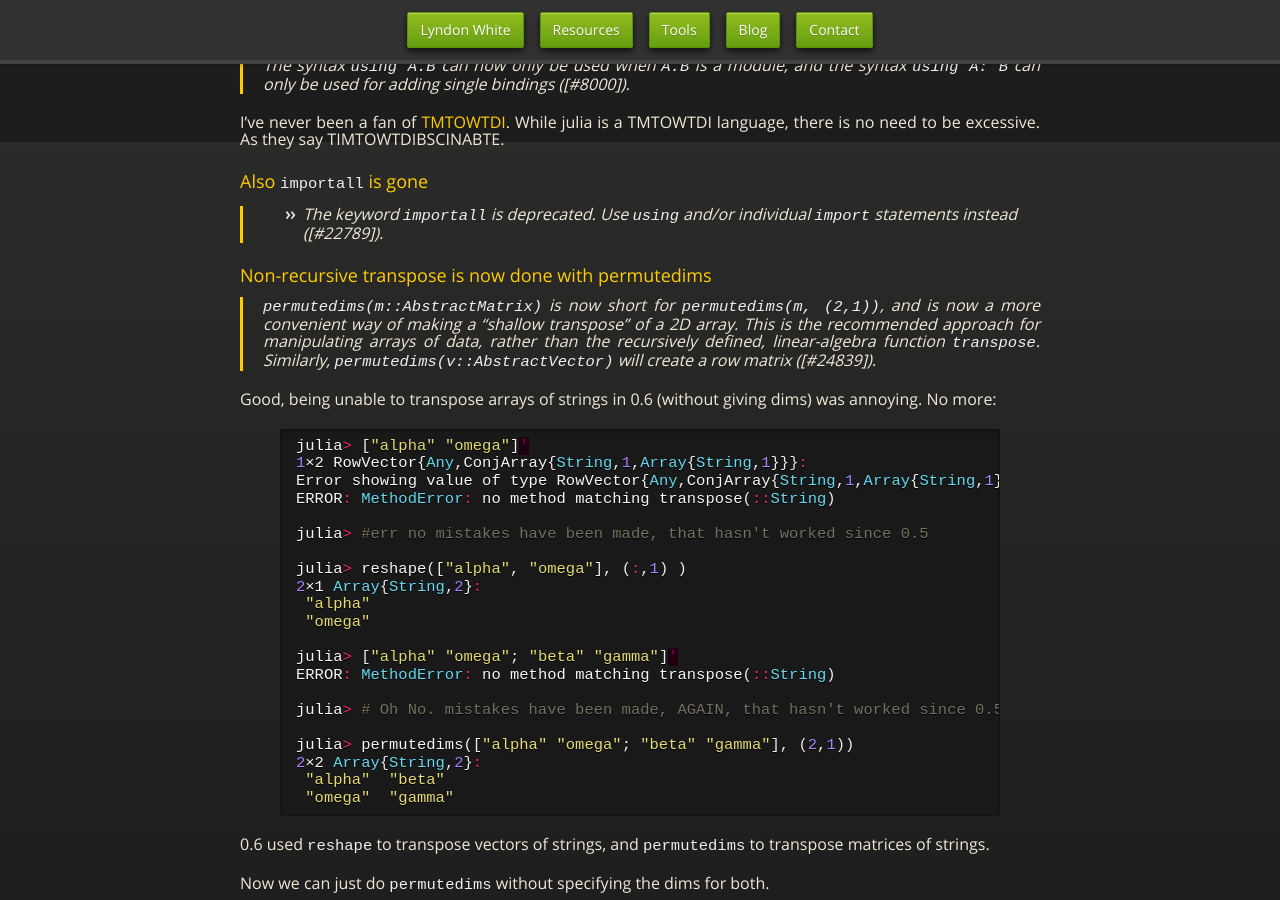
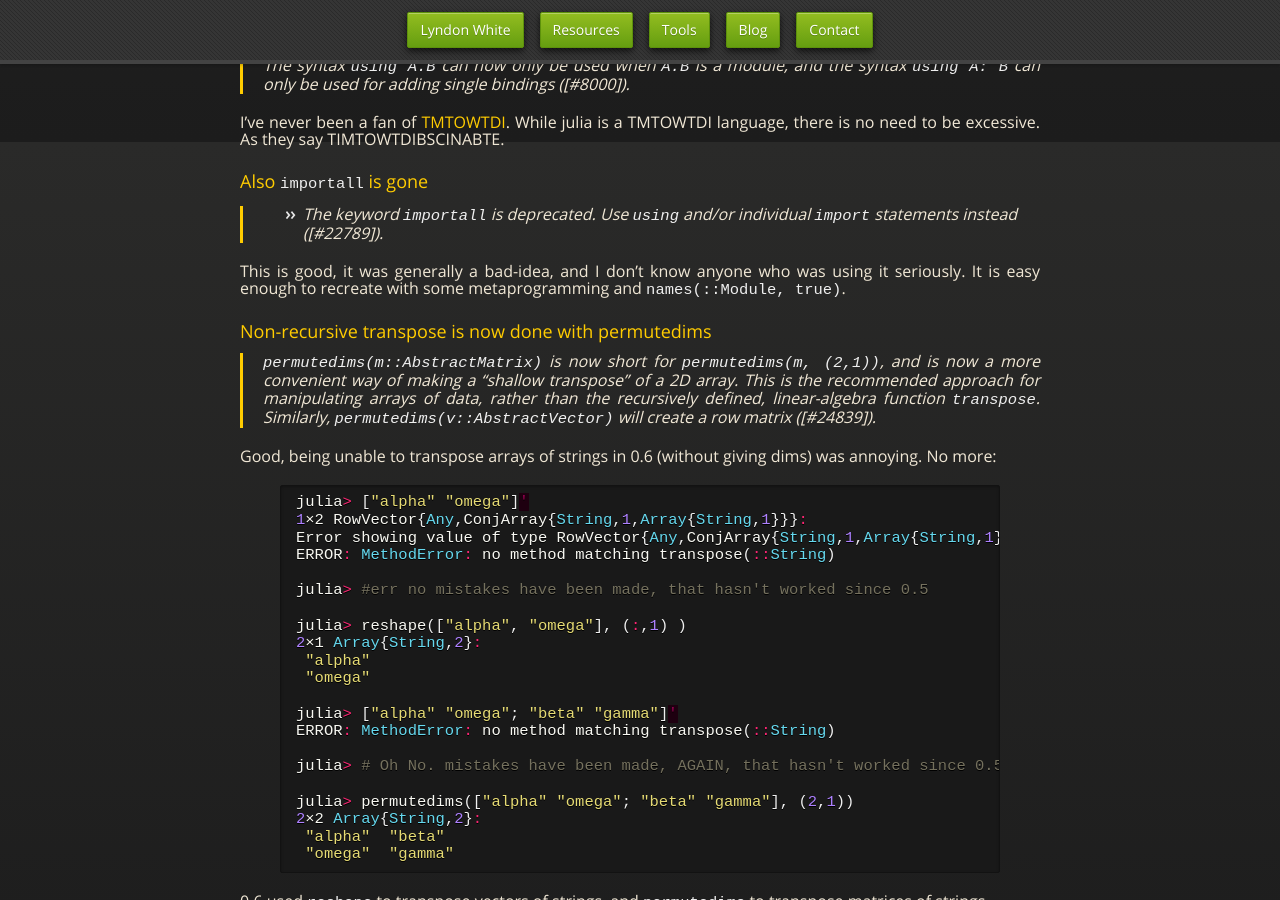
Before and after one commit to oxinabox/oxinabox.github.io, a Jekyll site: the page built from _posts/2018-06-01-Julia-Favourite-New-Things.md, in a window 1280 px wide and 900 px high, scrolled down 4358 px. Built offline with Jekyll 4.4.1, drawn with Linux system fonts in a browser that asks for light colours; nearby versions of some CDN libraries; some web fonts are replaced.

Commit message:
Update 2018-06-01-Julia-Favourite-New-Things.md

```diff
--- a/_posts/2018-06-01-Julia-Favourite-New-Things.md
+++ b/_posts/2018-06-01-Julia-Favourite-New-Things.md
@@ -289,6 +289,10 @@ As they say TIMTOWTDIBSCINABTE.
 >  * The keyword `importall` is deprecated. Use `using` and/or individual `import` statements
     instead ([#22789]).
 
+This is good, it was generally a bad-idea, and I don't know anyone who was using it seriously.
+It is easy enough to recreate with some metaprogramming and `names(::Module, true)`.
+
+
 
 ### [Non-recursive transpose is now done with permutedims](https://github.com/JuliaLang/julia/pull/24839)
 
```
